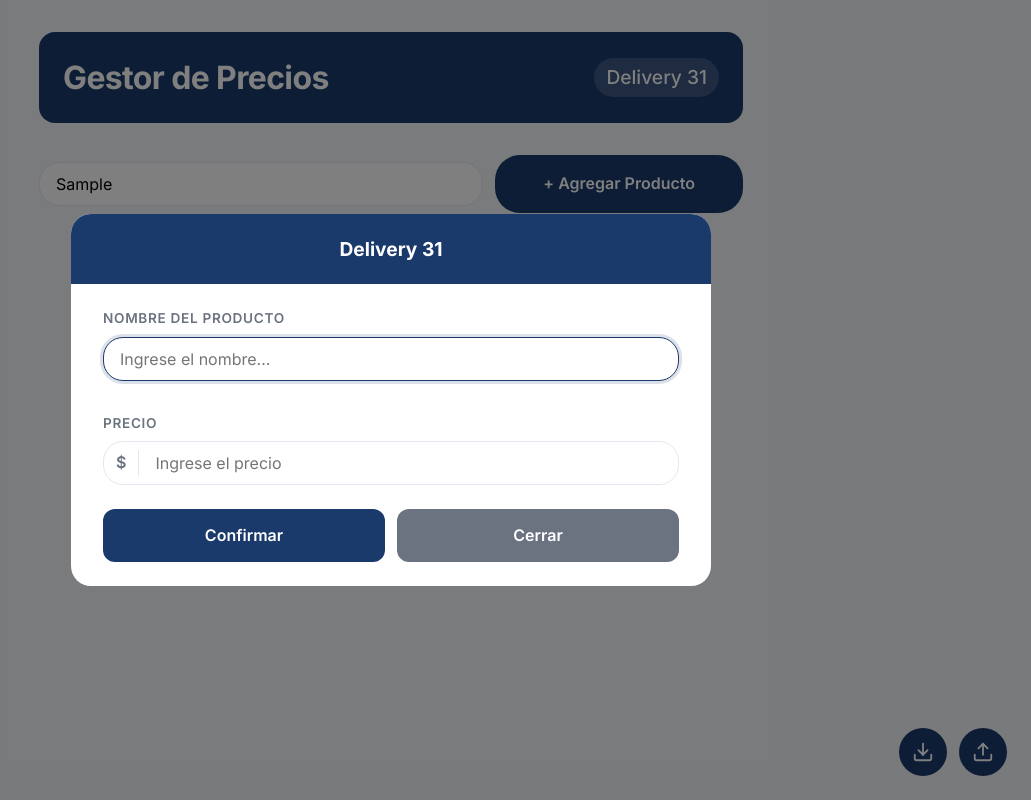
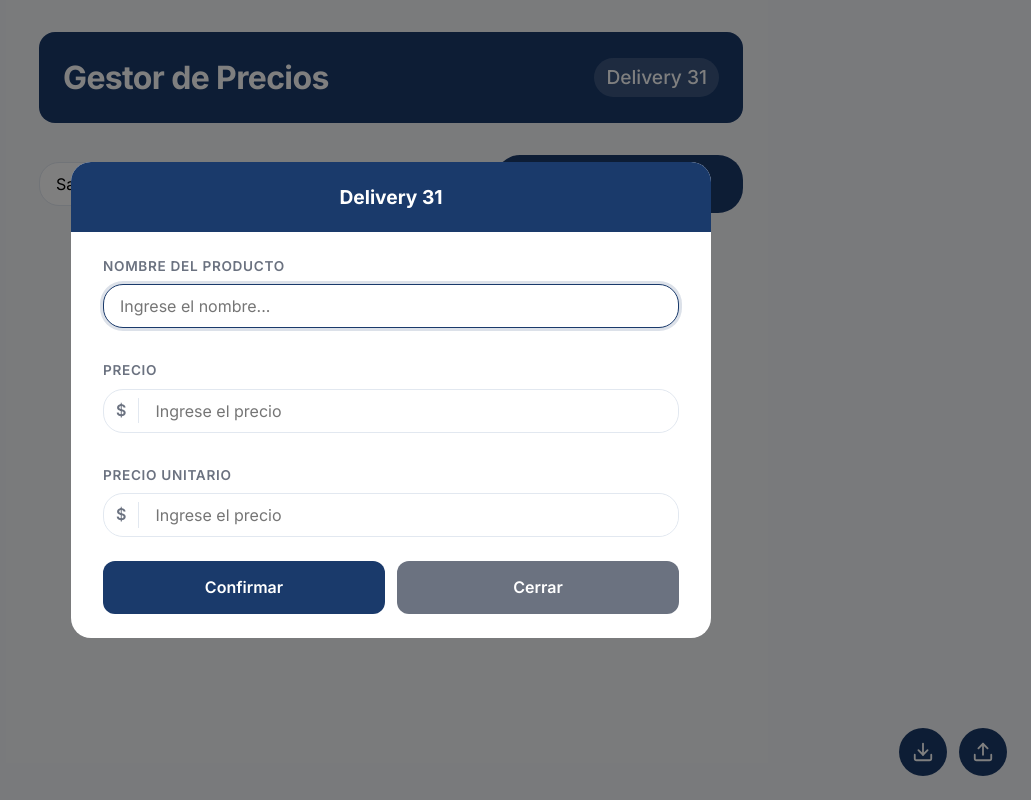
Before and after one commit to Marcus-dev-31/Product-Manager, a React (Vite) app: page / in a window 1280 px wide. Both pictures are taken after typing "Sample" into the empty fields and a click on the button "+ Agregar Producto". Shown: the whole page, without its empty margins (249-1280 px from the left). Built offline with nearby package versions, Linux system fonts and the light colour scheme.

Commit message:
feat: add unit price field

```diff
--- a/src/App.jsx
+++ b/src/App.jsx
@@ -30,8 +30,8 @@ function App() {
 
   const handleAdd = () => setIsAddOpen(true);
 
-  const handleAddProduct = (name, price) => {
-    const succes = addProduct(name, price);
+  const handleAddProduct = (name, price, unitPrice) => {
+    const succes = addProduct(name, price, unitPrice);
     if (succes) {
       closeModal();
       showToast("Producto Agregado");
--- a/src/components/AddProductModal.jsx
+++ b/src/components/AddProductModal.jsx
@@ -4,9 +4,11 @@ import { Button } from "./Button";
 export const AddProductModal = ({ onClose, onAdd, duplicateError }) => {
   const [productName, setProductName] = useState("");
   const [price, setPrice] = useState("");
+  const [unitPrice, setUnitPrice] = useState("");
 
   const handleNameChange = (e) => setProductName(e.target.value);
   const handlePriceChange = (e) => setPrice(e.target.value);
+  const handleUnitPriceChange = (e) => setUnitPrice(e.target.value);
 
   const priceRef = useRef(null);
 
@@ -55,10 +57,30 @@ export const AddProductModal = ({ onClose, onAdd, duplicateError }) => {
             />
           </div>
         </div>
+        <div className="form-group">
+          <label htmlFor="unitPrice">Precio Unitario</label>
+          <div className="input-prefix">
+            <span>$</span>
+            <input
+              id="unitPrice"
+              type="number"
+              placeholder="Ingrese el precio"
+              value={unitPrice}
+              onChange={handleUnitPriceChange}
+              className="input-field"
+              onKeyDown={(e) => {
+                if (e.key === "Enter") onAdd(productName, price, unitPrice);
+              }}
+            />
+          </div>
+        </div>
       </div>
 
       <div className="modal-footer">
-        <Button variant="confirm" onClick={() => onAdd(productName, price)}>
+        <Button
+          variant="confirm"
+          onClick={() => onAdd(productName, price, unitPrice)}
+        >
           Confirmar
         </Button>
         <Button variant="neutral" onClick={onClose}>
--- a/src/components/ProductDetailModal.jsx
+++ b/src/components/ProductDetailModal.jsx
@@ -4,6 +4,7 @@ import { Button } from "./Button";
 export const ProductDetailModal = ({ onClose, product, onDelete, onEdit }) => {
   const [isEditing, setIsEditing] = useState(false);
   const [newPrice, setNewPrice] = useState("");
+  const [newUnitPrice, setNewUnitPrice] = useState("");
   const [isDelete, setIsDelete] = useState(false);
 
   const handleCancelEdit = () => {
@@ -12,8 +13,9 @@ export const ProductDetailModal = ({ onClose, product, onDelete, onEdit }) => {
   };
 
   const handleConfirmEdit = () => {
-    onEdit(newPrice);
+    onEdit(newPrice, newUnitPrice);
     setNewPrice("");
+    setNewUnitPrice("");
     setIsEditing(false);
   };
 
@@ -45,6 +47,13 @@ export const ProductDetailModal = ({ onClose, product, onDelete, onEdit }) => {
             <span className="product-price">${product.price}</span>
           )}
         </div>
+
+        {product.unitPrice && (
+          <div className="product-detail-row">
+            <span className="product-name">Precio Unitario</span>
+            <span className="product-price">${product.unitPrice}</span>
+          </div>
+        )}
 
         <div className="product-dates">
           <p className="date-item">
--- a/src/hooks/useProducts.js
+++ b/src/hooks/useProducts.js
@@ -19,7 +19,7 @@ export const useProducts = () => {
     localStorage.setItem(STORAGE_KEY, JSON.stringify(products));
   }, [products]);
 
-  const addProduct = (name, price) => {
+  const addProduct = (name, price, unitPrice) => {
     const clean = name.trim();
     if (!clean) return false;
     if (!price || Number(price) <= 0) return false;
@@ -36,6 +36,7 @@ export const useProducts = () => {
       id: crypto.randomUUID(),
       name: clean,
       price: Number(price),
+      unitPrice: unitPrice ? Number(unitPrice) : null,
       createdAt: new Date(),
       updatedAt: new Date(),
     };
```
